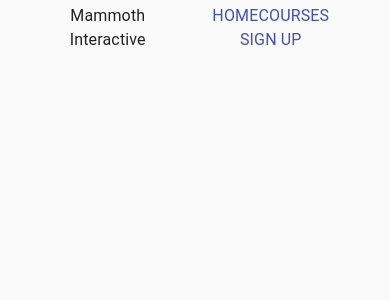
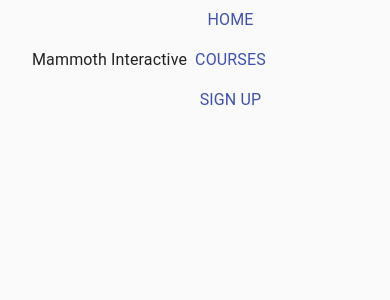
Before and after one commit to yedai13/react-materialUI, a React (Create React App) app in the folder website-project/: page / in a window 390 px wide. Shown: the top 300 px of the page. Built offline with nearby package versions, Linux system fonts and the light colour scheme; the HTML template or start-up script is replaced by a standard one.

Commit message:
style the navigation bar, breakpoints

```diff
--- a/website-project/src/NavigationBar.js
+++ b/website-project/src/NavigationBar.js
@@ -1,15 +1,38 @@
 import { Box, Container, Link, Toolbar, Typography } from "@material-ui/core";
+import { makeStyles } from "@material-ui/core/styles";
 import React from "react";
 
+const useStyles = makeStyles((theme) => ({
+  menuBox: {
+    display: "flex",
+    flexDirection: "column",
+    [theme.breakpoints.up("md")]: {
+      flexDirection: "row",
+    },
+  },
+  menuOption: {
+    padding: theme.spacing(1),
+    [theme.breakpoints.up("md")]: {
+      paddingLeft: theme.spacing(3),
+    },
+  },
+}));
+
 export default function NavigationBar() {
+  const classes = useStyles();
+
   return (
     <Container>
       <Toolbar>
         <Typography>Mammoth Interactive</Typography>
 
-        <Box>
+        <Box className={classes.menuBox}>
           {["home", "courses", "sign up"].map((menuOption) => (
-            <Link component="button" variant="body1">
+            <Link
+              component="button"
+              variant="body1"
+              className={classes.menuOption}
+            >
               {menuOption.toUpperCase()}
             </Link>
           ))}
```
